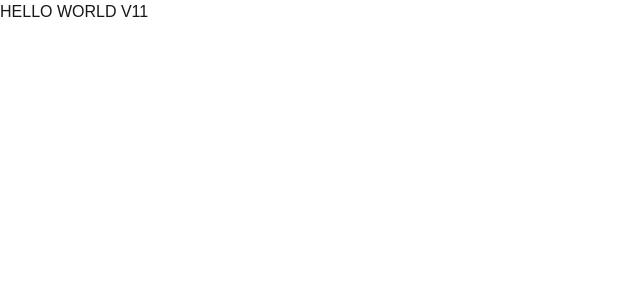
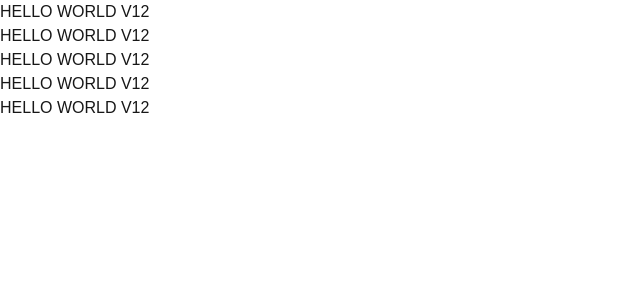
Before and after one commit to JFQuinzon/map-sample, a Next.js app: page / in a window 1280 px wide. Shown: the top 300 px of the page, without its empty margins (0-640 px from the left). Built offline with nearby package versions, Linux system fonts and the light colour scheme.

Commit message:
Update page.tsx

```diff
--- a/src/app/page.tsx
+++ b/src/app/page.tsx
@@ -4,7 +4,11 @@
   return (
     <div>
 
-    <h1>HELLO WORLD V11</h1>
+    <h1>HELLO WORLD V12</h1>
+    <h1>HELLO WORLD V12</h1>
+    <h1>HELLO WORLD V12</h1>
+    <h1>HELLO WORLD V12</h1>
+    <h1>HELLO WORLD V12</h1>
 
     </div>
   )
```
